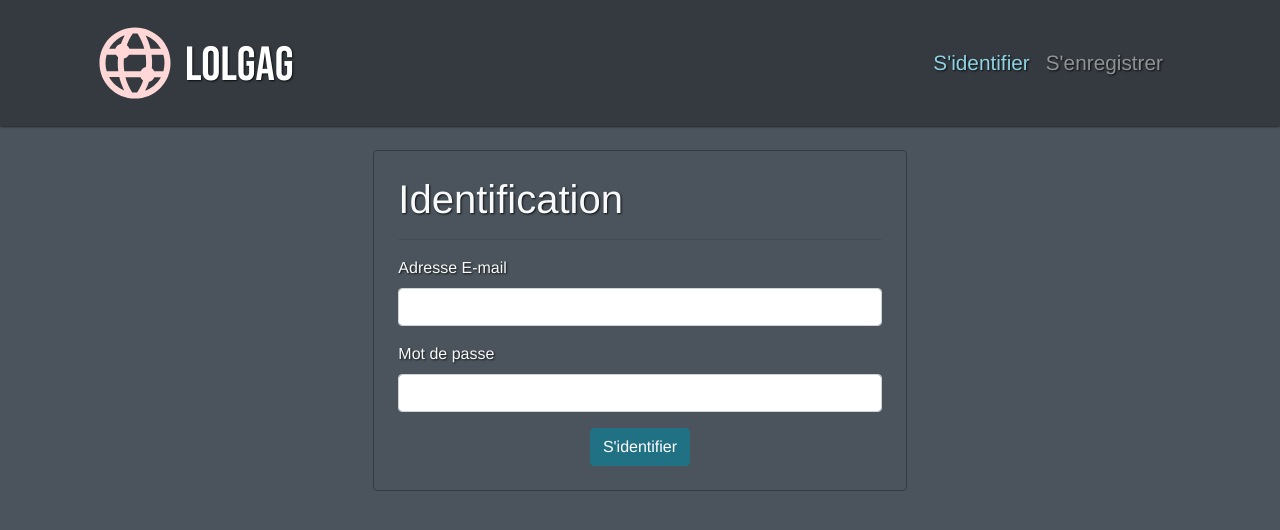
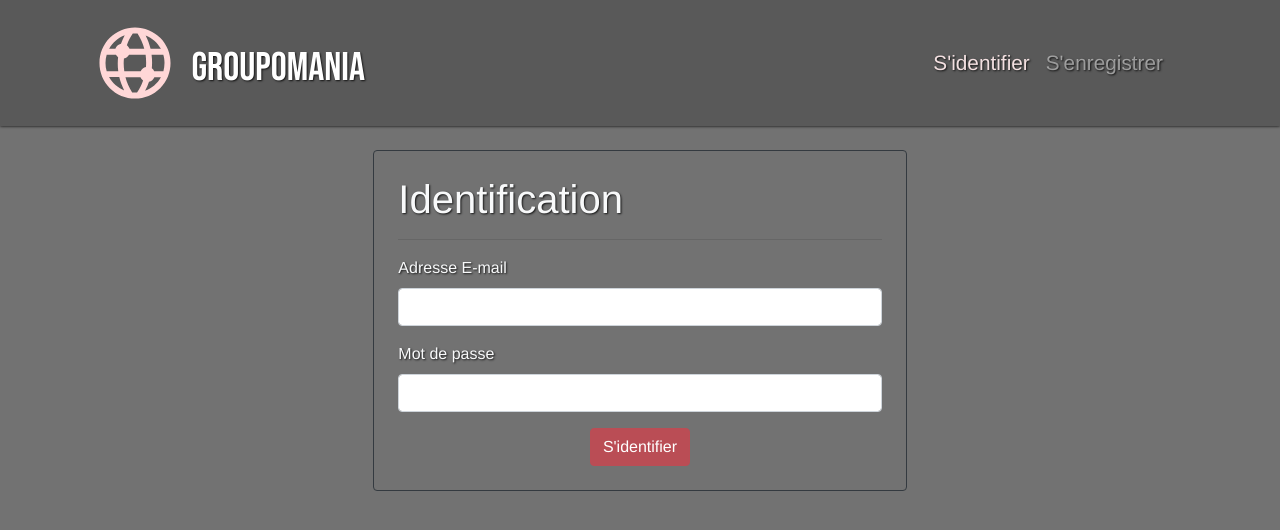
Before and after one commit to julienfdev/p7_groupomania, a Vue app in the folder frontend/: page /login in a window 1280 px wide. Shown: the top 530 px of the page. Built offline with nearby package versions, Linux system fonts and the light colour scheme; no server answers.

Commit message:
correction suite soutenance : WCAG & Theme couleur

```diff
--- a/frontend/public/index.html
+++ b/frontend/public/index.html
@@ -10,10 +10,6 @@
 </head>
 
 <body>
-  <noscript>
-    <strong>We're sorry but <%= htmlWebpackPlugin.options.title %> doesn't work properly without JavaScript enabled.
-      Please enable it to continue.</strong>
-  </noscript>
   <div id="app"></div>
   <!-- built files will be auto injected -->
 
--- a/frontend/src/App.vue
+++ b/frontend/src/App.vue
@@ -10,7 +10,7 @@
   @import '@/sass/main.scss';
 
   body {
-    background-color: lighten($dark, 10);
+    background-color: darken($secondary, 40);
     color: $light;
     text-shadow: 1px 1px 2px rgba(black, 0.8);
   }
@@ -29,7 +29,7 @@
       color: #2c3e50;
 
       &.router-link-exact-active {
-        color: #42b983;
+        color: #ba4d55;
       }
     }
   }
--- a/frontend/src/components/AddModal.vue
+++ b/frontend/src/components/AddModal.vue
@@ -4,7 +4,7 @@
         <div class="modal-dialog" role="document">
             <div class="modal-content">
                 <div class="modal-header">
-                    <h5 class="modal-title">Poster une image</h5>
+                    <h2 class="h5 modal-title">Poster une image</h2>
                 </div>
                 <form class="form" id="addPostForm" novalidate @submit.prevent="postImage"><!-- Javascript validation (front & back) -->
                     <div class="modal-body">
@@ -32,7 +32,7 @@
                         </div>
                         <div class="row d-flex flex-column align-items-center">
                             <div class="previewer m-0 p-0 shadow d-flex flex-column">
-                                <img src="@/assets/image-placeholder.jpg" alt="Image" class="img-fluid"
+                                <img src="@/assets/image-placeholder.jpg" alt="Preview Upload" class="img-fluid"
                                     id='filePreviewer'>
                                 <div class="form-group m-0">
                                     <label class='fileSelector__label text-center text-white m-0 p-0'
--- a/frontend/src/components/Navbar.vue
+++ b/frontend/src/components/Navbar.vue
@@ -13,17 +13,22 @@
 
  -->
     <div>
-        <header class="container-fluid bg-dark navbar-container">
-            <nav class="navbar navbar-dark navbar-expand-xl bg-dark navigation-clean-button text-light">
+        <header class="container-fluid navbar-container">
+            <nav class="navbar navbar-dark navbar-expand-xl navigation-clean-button text-light">
                 <div class="container">
-                    <router-link class="navbar-brand pr-2 mr-0" to='/'><img class="navbar-brand__logo"
-                            src="@/assets/logos/icon.svg" alt="Logo" height="100px">LolGag</router-link>
+                    <span class="navbar-brand pr-2 mr-0"><img class="navbar-brand__logo" src="@/assets/logos/icon.svg"
+                            alt="Logo Groupomania" height="100px">
+                        <h1>
+                            Groupomania
+                        </h1>
+                    </span>
                     <button data-toggle="collapse" class="navbar-toggler" data-target="#navcol-1">
                         <span class="sr-only">Toggle navigation</span><span class="navbar-toggler-icon"></span></button>
                     <div class="collapse navbar-collapse" id="navcol-1">
                         <MenuList :items="menuItems" :logged="currentUser.logValid" :admin="currentUser.isAdmin" />
                         <div class="d-lg-block d-flex justify-content-between ml-lg-4">
-                            <button v-if="currentUser.logValid" class="btn btn-primary mr-lg-3 navbutton" @click="addPost()">Poster</button>
+                            <button v-if="currentUser.logValid" class="btn btn-primary mr-lg-3 navbutton"
+                                @click="addPost()">Poster</button>
                             <button v-if="currentUser.logValid" class="btn btn-primary navbutton"
                                 @click.prevent="disconnect()">Deconnexion</button>
                         </div>
@@ -39,7 +44,9 @@
         mapState
     } from 'vuex';
     import MenuList from './navbar/MenuList';
-    import {getCategories} from '../js/fetchRequests';
+    import {
+        getCategories
+    } from '../js/fetchRequests';
 
     export default {
         name: 'Navbar',
@@ -74,10 +81,19 @@
 <style lang="scss" scoped>
     // Fonts
     @import url('https://fonts.googleapis.com/css2?family=Bebas+Neue&display=swap');
+    @import '@/sass/vendors/_overrides';
+
+    .navbar-container {
+        background-color: darken($secondary, 50);
+    }
 
     .navbar-brand {
         font-size: 3em;
         font-family: 'Bebas Neue', cursive;
+
+        & h1 {
+            display: inline;
+        }
     }
 
     .navbutton {
--- a/frontend/src/components/post/Post.vue
+++ b/frontend/src/components/post/Post.vue
@@ -1,22 +1,22 @@
 <template>
-<!-- The post component handles the display of the title, image, likes, author etc... -->
+    <!-- The post component handles the display of the title, image, likes, author etc... -->
     <div class="col my-2">
-        <h3 v-if="!editToggle">
+        <h2 v-if="!editToggle" class="h3">
             <router-link class="postlink" :to="`/post/${post.slug}`">
                 {{(post.title.length > 60) ? post.title.slice(0, 60) + '...' : post.title }}
             </router-link>
-        </h3>
+        </h2>
         <EditBlock v-if="editToggle" :post="post" @deactivateEdit="editToggle = false" />
         <div class="d-flex justify-content-center">
-            <img :src="post.image_url" :alt="post.title" class="img-fluid rounded shadow freezeframe"
+            <img :src="post.image_url" :alt="`Image ${post.title}`" class="img-fluid rounded shadow freezeframe"
                 :class="post.slug" />
         </div>
         <div class="d-flex flex-column flex-lg-row justify-content-between align-items-center mt-2 mb-0">
             <div class="d-flex align-items-center">
-                <button class="icon icon__up mx-2" @click='like(post)'
+                <button aria-label="like" class="icon icon__up mx-2" @click='like(post)'
                     :class="{icon__up__liked: (post.likedByCurrentUser && post.liked === true), icon__up__disabled: (post.likedByCurrentUser && post.liked === false)}" />
                 <p class="mb-0 mt-2 font-weight-bold">{{post.likes}}</p>
-                <button class="icon icon__down mx-2" @click="dislike(post)"
+                <button aria-label="dislike" class="icon icon__down mx-2" @click="dislike(post)"
                     :class="{icon__down__disliked: (post.likedByCurrentUser && post.liked === false), icon__up__disabled: (post.likedByCurrentUser && post.liked === true)}" />
 
                 <p v-if="post.userSlug !== 'nobody'" class="ml-4 mb-0 align-self-end">par <router-link
@@ -28,15 +28,16 @@
 
             </div>
             <div class="d-flex">
-                <ToggleButton v-if="currentUser.isAdmin" v-model="hotStatus" class="mx-2 mb-0" name="Hot"
-                    :value="hotStatus" :labels="{checked: 'Hot !', unchecked: 'Fresh'}" :width="70" :height="24"
-                    :color="{checked: '#217185', unchecked: '#343a40'}" :font-size="12" @change="toggleEvent" />
-                <button class="icon icon__trash mx-2" v-if="currentUser.isAdmin || (post.userSlug === currentUser.slug)"
-                    @click="deletion(post)" />
-                <button @click="editToggling" class="icon icon__edit mx-2" :class="{icon__edit__disabled: editToggle}"
+                    <ToggleButton v-if="currentUser.isAdmin" v-model="hotStatus" class="mx-2 mb-0" name="Hot"
+                        :value="hotStatus" :labels="{checked: 'Hot !', unchecked: 'Fresh'}" :width="70" :height="24"
+                        :color="{checked: '#ba4d55', unchecked: '#343a40'}" :font-size="12" @change="toggleEvent" />
+                <button aria-label="delete" class="icon icon__trash mx-2"
+                    v-if="currentUser.isAdmin || (post.userSlug === currentUser.slug)" @click="deletion(post)" />
+                <button aria-label="edit" @click="editToggling" class="icon icon__edit mx-2"
+                    :class="{icon__edit__disabled: editToggle}"
                     v-if="currentUser.isAdmin || (post.userSlug === currentUser.slug)" />
                 <router-link :to="`/post/${post.slug}`">
-                    <div class="icon icon__comment mx-2" />
+                    <img src="@/assets/icons/comment.svg" alt="Commentaires" class="icon__comment">
                 </router-link>
             </div>
 
@@ -169,7 +170,7 @@
         mask-size: 100%;
         height: 1.5em;
         width: 1.5em;
-        transition: background-color 200ms ease-in-out;
+        transition: all 200ms ease-in-out;
 
         &__up {
             mask-image: url('../../assets/icons/thumbsUp.svg');
@@ -187,6 +188,7 @@
 
                 &:hover {
                     background-color: #aaa !important;
+
                 }
             }
         }
@@ -205,6 +207,7 @@
             &__disabled {
                 background-color: #aaa;
 
+
                 &:hover {
                     background-color: #aaa !important;
                 }
@@ -212,11 +215,7 @@
         }
 
         &__comment {
-            mask-image: url('../../assets/icons/comment.svg');
-
-            &:hover {
-                background-color: #bbf;
-            }
+            height: 1.5em;
         }
 
         &__edit {
--- a/frontend/src/sass/vendors/_overrides.scss
+++ b/frontend/src/sass/vendors/_overrides.scss
@@ -1 +1,2 @@
-$primary: rgb(33, 113, 133);
+$primary: #ba4d55;
+$secondary: #d8d8d8;
```
Also changed, not shown: frontend/src/assets/icons/comment.svg.
